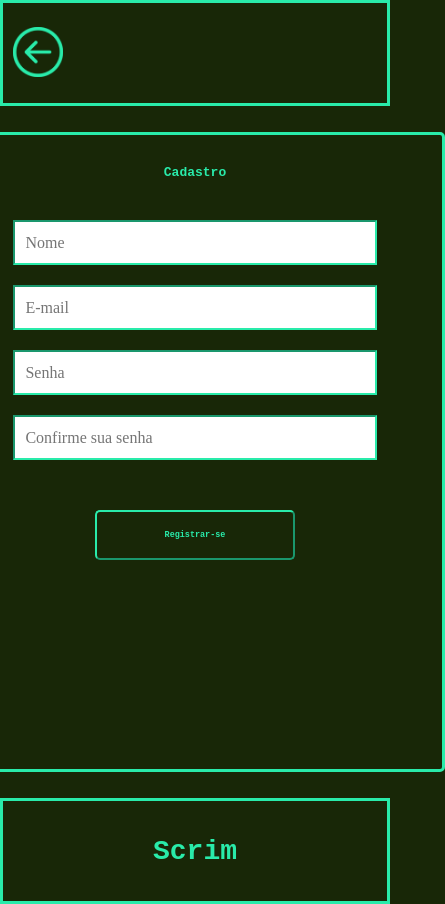
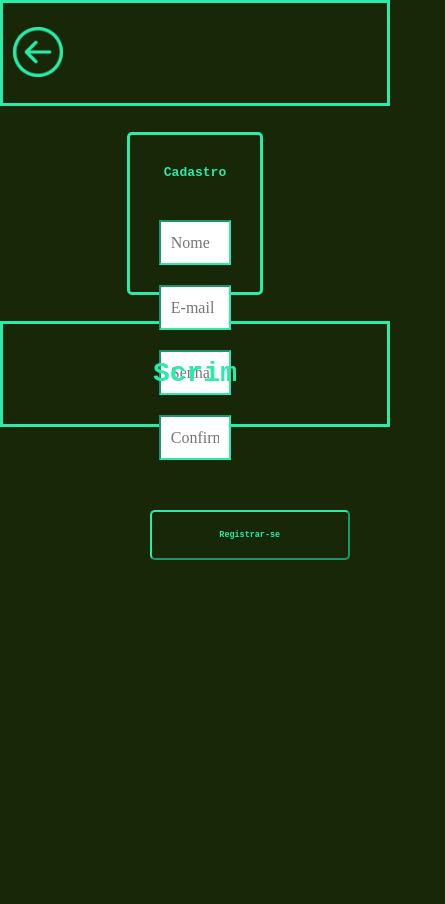
Before and after one commit to shunny2/scrim-frontend, a React (Create React App) app: page /signup in a window 390 px wide. Shown: the whole page, 445 px wide, since content can reach past the window. After the commit the page ends 844 px from the top, so only its background shows below. Built offline with nearby package versions, Linux system fonts and the light colour scheme; no server answers.

Commit message:
Fix: Added new styles for Iphone SE

```diff
--- a/src/pages/SignUp/styles.js
+++ b/src/pages/SignUp/styles.js
@@ -1,4 +1,6 @@
 import styled from 'styled-components';
+
+import px2vw from "../../utils/px2vw";
 
 export const Main = styled.main`
     display: flex;
@@ -11,9 +13,14 @@ export const Content = styled.div`
     text-align: center;
     padding: 30px 20px;
     border: 3px solid #29EBAA;
-    width: 500px;
-    height: 640px;
+    width: ${px2vw(175,500)};
+    height: ${px2vw(250,600)};
     border-radius: 5px;
+
+    @media (max-width: 375px) {
+        width: ${px2vw(350,375)};
+        height: ${px2vw(505,375)};
+    }
 `;
 
 export const H1 = styled.h1`
@@ -21,7 +28,11 @@ export const H1 = styled.h1`
     font-family: monospace;
     font-size: 2rem;
     color: #29EBAA;
-    `;
+
+    @media (max-width: 375px) {
+        font-size: 3.2rem;
+    }
+`;
 
 export const Form = styled.form`
 `;
@@ -34,4 +45,8 @@ export const labelError = styled.label`
     font-size: 14px;
     font-weight: bold;
     color: #29EBAA;
+
+    @media (max-width: 375px) {
+        font-size: 1.6rem;
+    }
 `;
```
